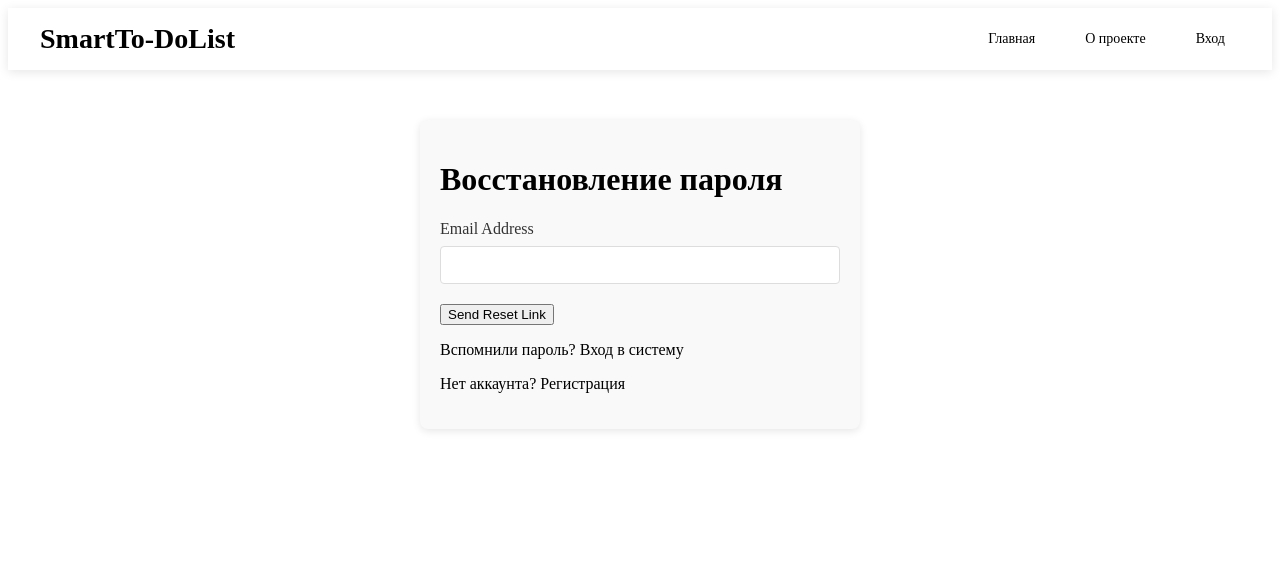
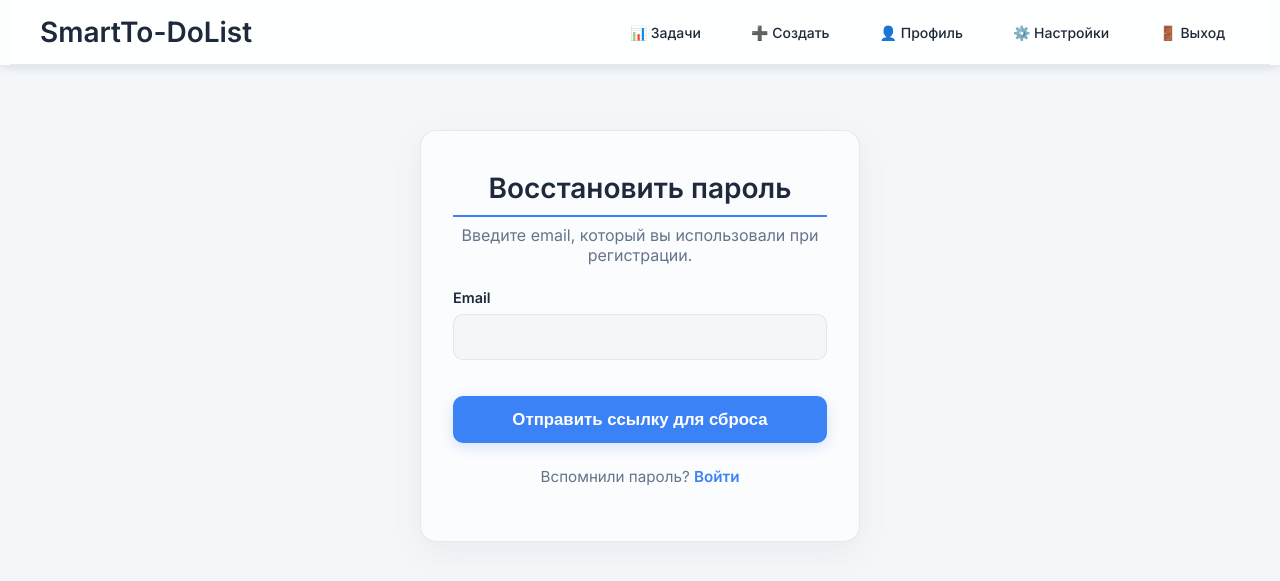
Before and after one commit to fert1z/SmartTo-DoList, a Flask app: page /auth/forgot-password in a window 1280 px wide. Shown: the top 581 px of the page. Run offline with Flask 3, Linux system fonts and the light colour scheme; the visitor is signed in with stand-in values (Sample User, id 1); some libraries are stand-ins or nearby versions.

Commit message:
Улучшен дизайн страниц восстановления пароля

```diff
--- a/app/templates/forgot_password.html
+++ b/app/templates/forgot_password.html
@@ -1,35 +1,41 @@
-<!DOCTYPE html>
-<html lang="en">
-<head>
-    <meta charset="UTF-8">
-    <meta name="viewport" content="width=device-width, initial-scale=1.0">
-    <title>Forgot Password</title>
-    <link rel="stylesheet" href="/static/css/navigation.css">
-    <link rel="stylesheet" href="/static/css/forgot_password.css">
-</head>
-<body>
-    <header>
-        <div class="header-top">
-            <h1><a href="/">SmartTo-DoList</a></h1>
-            <nav>
-                <a href="/">Главная</a>
-                <a href="/about">О проекте</a>
-                <a href="/auth/login">Вход</a>
-            </nav>
-        </div>
-    </header>
-    <div class="container">
-        <h1>Восстановление пароля</h1>
-        <form action="/auth/forgot-password" method="post">
+{% extends 'base.html' %}
+
+{% block title %}Восстановление пароля — SmartTo-DoList{% endblock %}
+
+{% block head_css %}
+<link rel="stylesheet" href="/static/css/login.css">
+{% endblock %}
+
+{% block content %}
+<main class="auth-main">
+    <div class="auth-card">
+        <h2 class="auth-title">Восстановить пароль</h2>
+
+        {% with messages = get_flashed_messages(with_categories=true) %}
+            {% if messages %}
+                {% for category, message in messages %}
+                    <div class="auth-alert auth-alert--{{ category|default('info') }}" role="alert">
+                        {{ message }}
+                    </div>
+                {% endfor %}
+            {% endif %}
+        {% endwith %}
+
+        <p style="text-align: center; color: var(--text-muted); margin-top: -1rem; margin-bottom: 1.5rem;">Введите email, который вы использовали при регистрации.</p>
+
+        <form action="/auth/forgot-password" method="post" class="auth-form">
             <input type="hidden" name="csrf_token" value="{{ csrf_token() }}">
+
             <div class="form-group">
-                <label for="email">Email Address</label>
-                <input type="email" id="email" name="email" required>
+                <label for="email">Email</label>
+                <input type="email" id="email" name="email" required autocomplete="email">
             </div>
-            <button type="submit">Send Reset Link</button>
+
+            <button type="submit" class="auth-submit">Отправить ссылку для сброса</button>
         </form>
-        <p>Вспомнили пароль? <a href="/auth/login">Вход в систему</a></p>
-        <p>Нет аккаунта? <a href="/auth/register">Регистрация</a></p>
+        <p class="auth-footer">
+            Вспомнили пароль? <a href="/auth/login">Войти</a>
+        </p>
     </div>
-</body>
-</html>
+</main>
+{% endblock %}
```
Also changed, not shown: app/templates/reset_password.html (+25 -13 lines).
